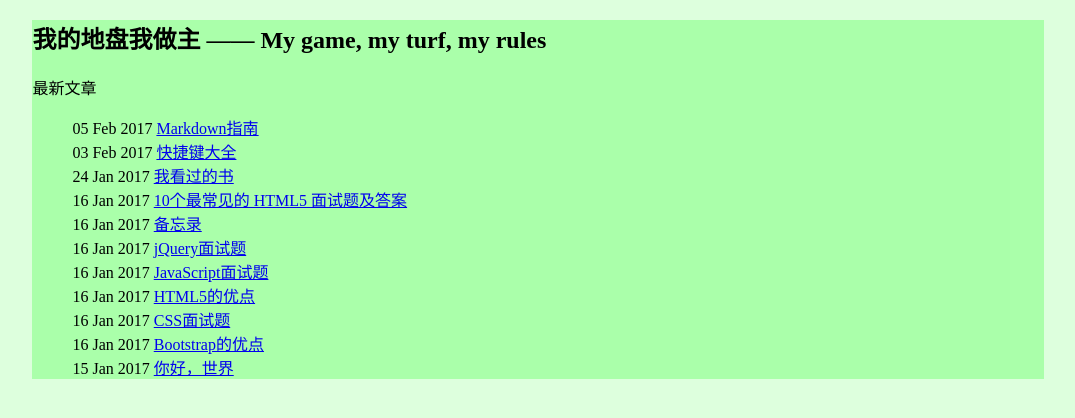
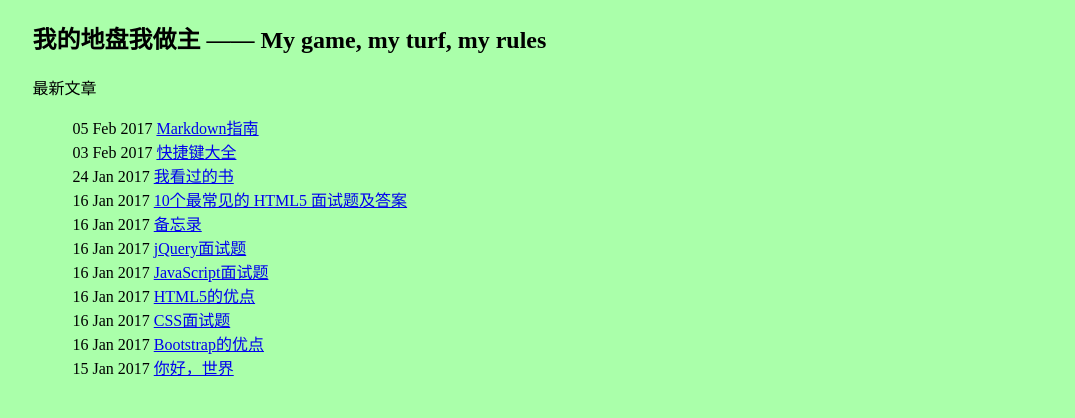
Before and after one commit to ftconan/pinmingkenan.github.io, a Jekyll site: the page built from index.html, in a window 1280 px wide. Shown: the top 418 px of the page, without its empty margins (102-1177 px from the left). Built offline with Jekyll 4.4.1, drawn with Linux system fonts in a browser that asks for light colours; the list of posts is cut into pages by our own code.

Commit message:
修改模板样式

```diff
--- a/_layouts/default.html
+++ b/_layouts/default.html
@@ -6,12 +6,11 @@
 	<link rel="stylesheet" href="style/highlight.css" />
 	<style type="text/css">
 		body {
-			background: #ddffdd;
+			background: #aaffaa;
 		}
 		article {
 			width: 80%;
 			margin:20px auto;
-			background-color: #aaffaa;
 		}
 /*		h2, p, li {
 			text-align: center;
```
